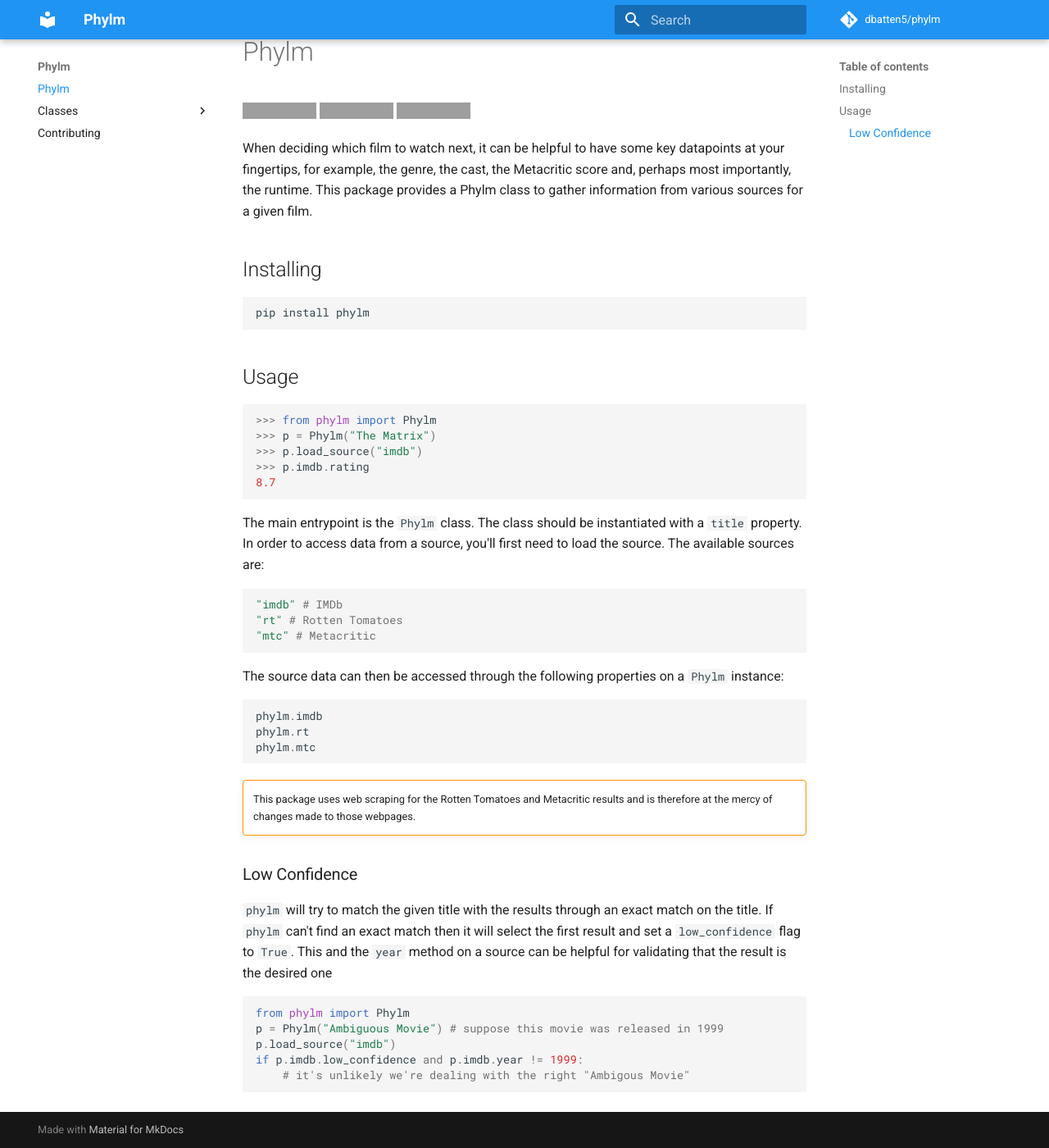
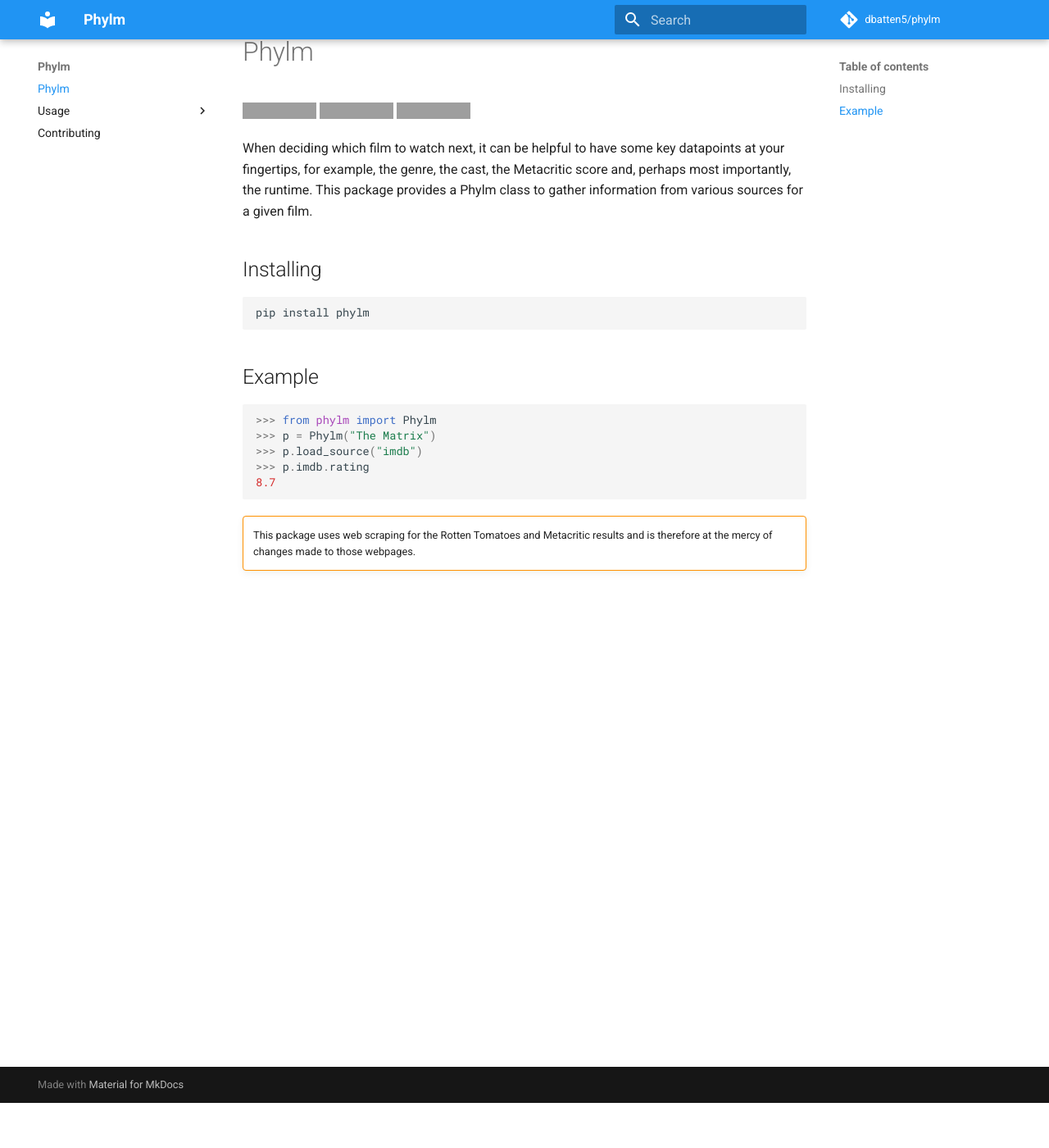
Before and after one commit to dbatten5/phylm, an MkDocs documentation site: the page built from docs/index.md, in a window 1280 px wide and 1400 px high, scrolled down 55 px. Shown: the whole window at 82% size. Built offline with MkDocs 1.6.1 and Material for MkDocs 9.7.7, drawn with Linux system fonts in a browser that asks for light colours; comment, search, counter and statistics services are not loaded; grey boxes are pictures that could not be loaded.

````diff
--- a/docs/index.md
+++ b/docs/index.md
@@ -13,7 +13,7 @@
 pip install phylm
 ```
 
-# Usage
+# Example
 
 ```python
 >>> from phylm import Phylm
@@ -23,43 +23,6 @@
 8.7
 ```
 
-The main entrypoint is the `Phylm` class. The class should be instantiated with
-a `title` property. In order to access data from a source, you'll first need to
-load the source. The available sources are:
-
-```python
-"imdb" # IMDb
-"rt" # Rotten Tomatoes
-"mtc" # Metacritic
-```
-
-The source data can then be accessed through the following properties on a `Phylm`
-instance:
-
-```python
-phylm.imdb
-phylm.rt
-phylm.mtc
-```
-
 !!! warning ""
     This package uses web scraping for the Rotten Tomatoes and Metacritic
     results and is therefore at the mercy of changes made to those webpages.
-
-
-## Low Confidence
-
-`phylm` will try to match the given title with the results through an exact
-match on the title. If `phylm` can't find an exact match then it will select the
-first result and set a `low_confidence` flag to `True`. This and the `year`
-method on a source can be helpful for validating that the result is the desired
-one
-
-
-```python
-from phylm import Phylm
-p = Phylm("Ambiguous Movie") # suppose this movie was released in 1999
-p.load_source("imdb")
-if p.imdb.low_confidence and p.imdb.year != 1999:
-    # it's unlikely we're dealing with the right "Ambigous Movie"
-```
--- a/mkdocs.yml
+++ b/mkdocs.yml
@@ -13,12 +13,13 @@
 
 nav:
   - Phylm: index.md
-  - Classes:
+  - Usage:
       - Phylm: phylm.md
       - Sources:
           IMDb: imdb.md
           Metacritic: mtc.md
           Rotten Tomatoes: rt.md
+      - Tools: tools.md
   - Contributing: contributing.md
 
 plugins:
````
Also changed, not shown: docs/phylm.md (+28 -1 lines), docs/tools.md (added, +30 -0 lines), 3 other files.
